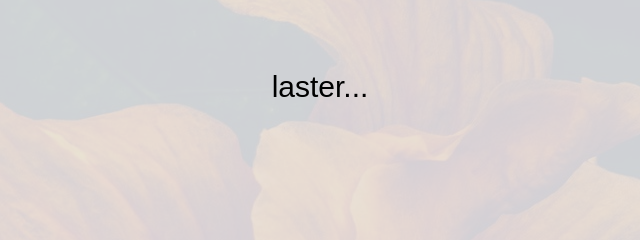
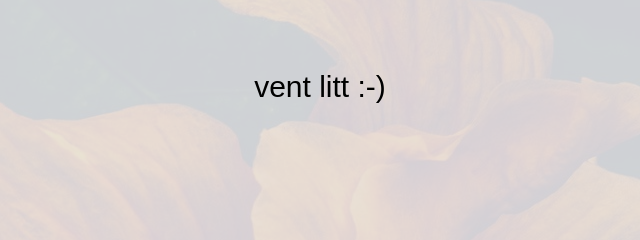
Before and after one commit to zamFe/gunes-portfolio, a website: page public/index.html in a window 1280 px wide. Shown: the part 313-553 px from the top of the page, 320-960 px from the left. Drawn offline with Linux system fonts and the light colour scheme.

Commit message:
small update

```diff
--- a/public/index.html
+++ b/public/index.html
@@ -10,7 +10,7 @@
             <div id="imageContainer">
             </div>
             <div id=videoWrapper>
-                <button id="startBTN">laster...</button>
+                <button id="startBTN">vent litt :-)</button>
                 <video id="videoplayer" onended="hideVideoPlayer();" onpause="onVideoPaused();" onplay="onVideoPlayed();" onclick="toggleVideoPlayer();" preload>
                     <source src="media/video.mp4" type="video/mp4">
                 </video>
```
